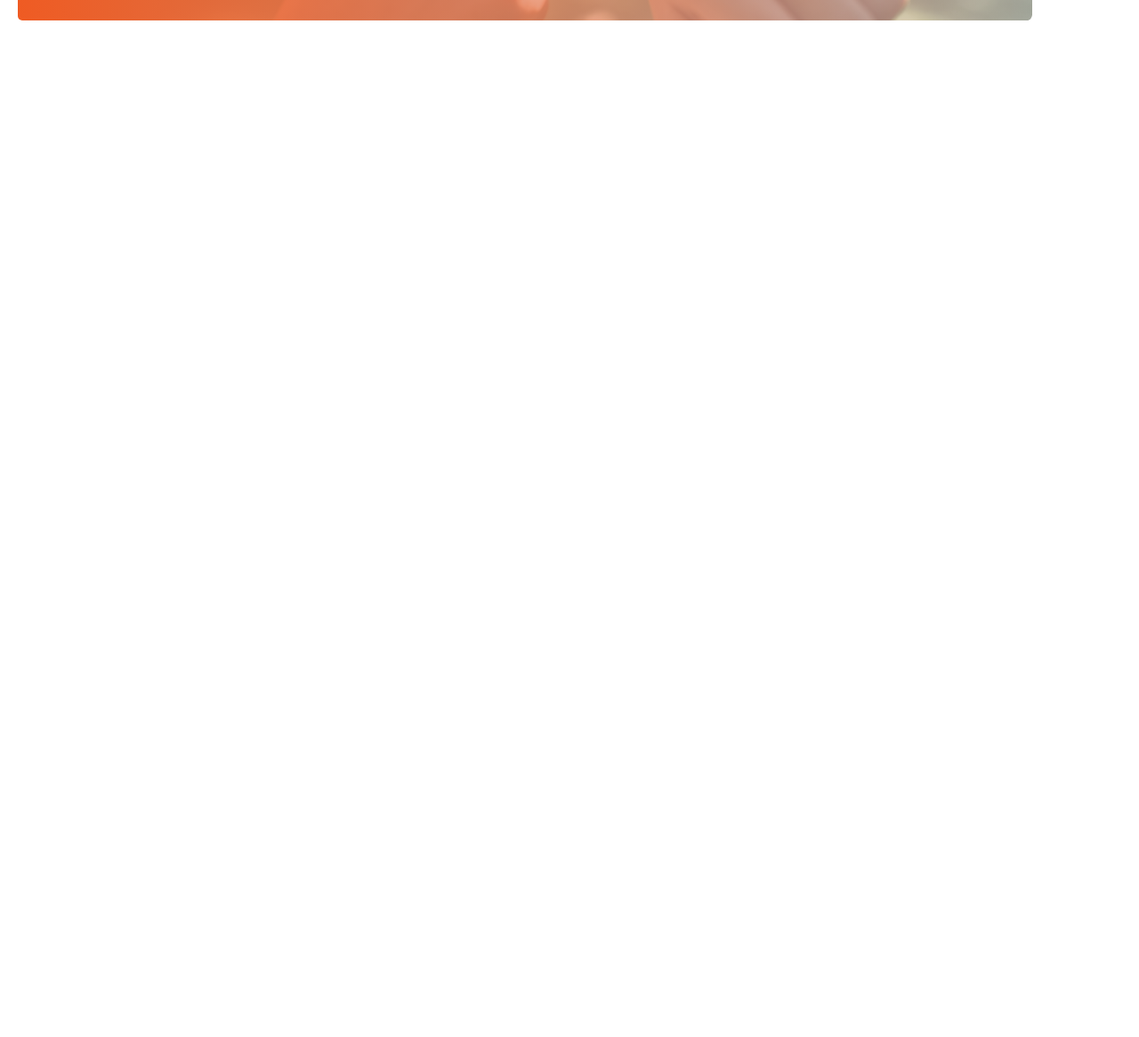
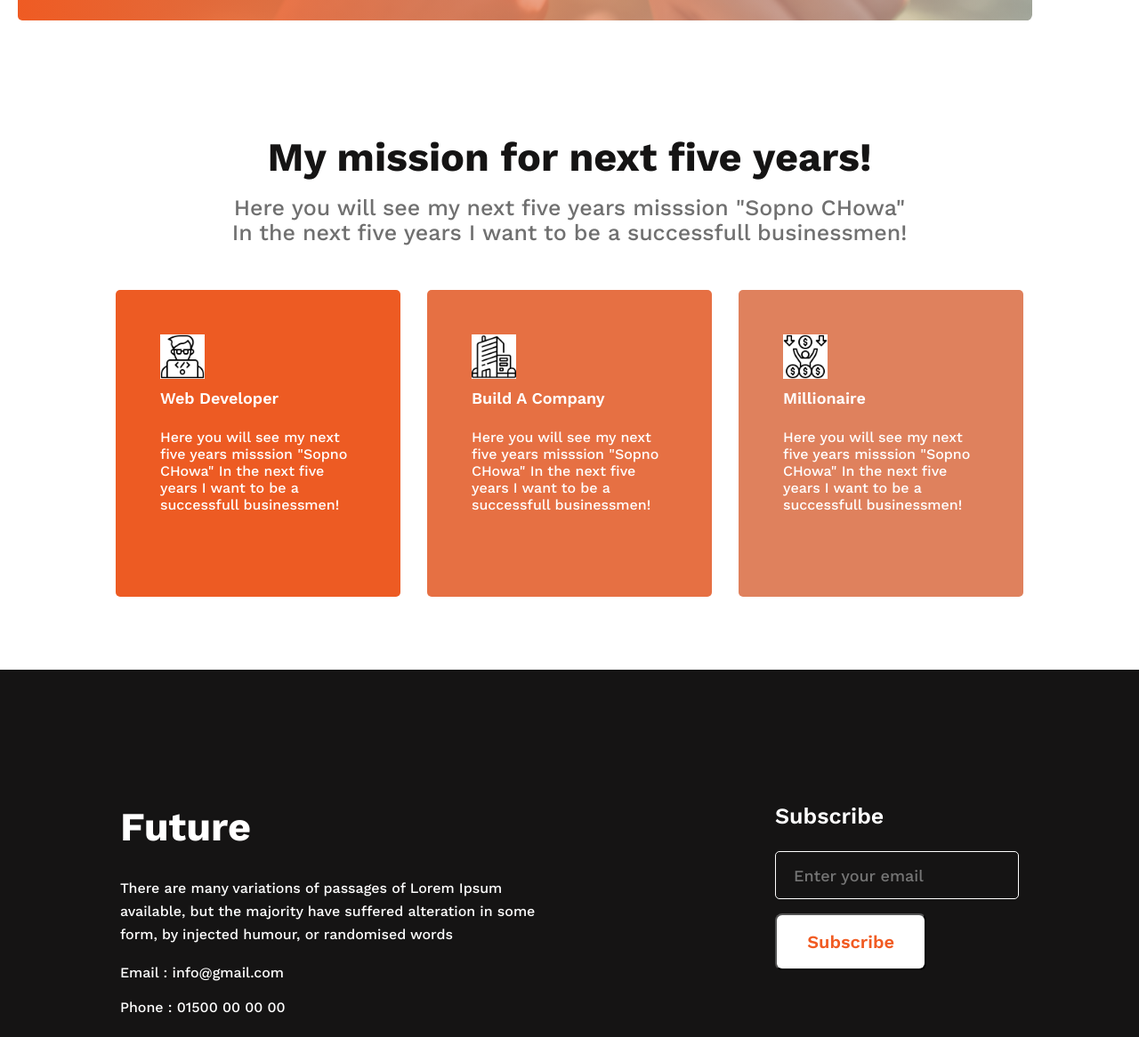
Before and after one commit to erakib/first-assignment, a plain HTML site: page index.html in a window 1280 px wide. Shown: the part 2602-3768 px from the top of the page at 89% size. Before the commit the page ends 2755 px from the top, so only its background shows below. Drawn offline with nearby package versions, Linux system fonts and the light colour scheme.

Commit message:
footer added

```diff
--- a/index.html
+++ b/index.html
@@ -76,8 +76,54 @@
                 <button type="submit" class="callnow-btn">Call Now</button>
             </div>
         </section>
+        <!-- section my-mission start -->
+        <section class="do-plan">
+            <h1 class="plan-tittle">My mission for next five years!</h1>
+            <p class="plans-description">Here you will see my next five years misssion "Sopno CHowa" <br>
+                In the next five years I want to be a successfull businessmen!</p>
+            <div class="plans">
+                <div class="plan1">
+                    <img class="plan-img" src="./images/devs.png" alt="">
+                    <h3 class="pplan-title">Web Developer</h3>
+                    <p class="pplan-description">Here you will see my next five years misssion "Sopno CHowa" In the next
+                        five years I want to be a successfull businessmen!</p>
+                </div>
+                <div class="plan2">
+                    <img class="plan-img" src="./images/commpany.png" alt="">
+                    <h3 class="pplan-title">Build A Company</h3>
+                    <p class="pplan-description">Here you will see my next five years misssion "Sopno CHowa" In the next
+                        five years I want to be a successfull businessmen!</p>
+                </div>
+                <div class="plan3">
+                    <img class="plan-img" src="./images/rich.png" alt="">
+                    <h3 class="pplan-title">Millionaire</h3>
+                    <p class="pplan-description">Here you will see my next five years misssion "Sopno CHowa" In the next
+                        five years I want to be a successfull businessmen!</p>
+                </div>
+            </div>
+        </section>
     </main>
-    <footer></footer>
+    <footer>
+        <div class="footer">
+            <div class="future">
+                <h1 class="feture-title">Future</h1>
+                <p class="feture-description">There are many variations of passages of Lorem Ipsum <br> available, but
+                    the majority have suffered alteration in some <br> form, by injected humour, or randomised words</p>
+                <p class="footer-contact">Email : info@gmail.com</p>
+                <p class="footer-contact">Phone : 01500 00 00 00</p>
+                <div class="socile-icons">
+                    <img src="./images/icons/fb.png" alt="" class="fb">
+                    <img src="./images/icons/twitter.png" alt="" class="twitter">
+                    <img src="./images/icons/youtube.png" alt="" class="yt">
+                </div>
+            </div>
+            <div class="subscribe">
+                <h1 class="subs-tittle">Subscribe</h1>
+                <input type="email" name="email" id="" placeholder="Enter your email" class="email-btn"> <br>
+                <button type="submit" class="subs-btn">Subscribe</button>
+            </div>
+        </div>
+    </footer>
 </body>
 
 </html>
--- a/styles/style.css
+++ b/styles/style.css
@@ -145,3 +145,170 @@
     color: #F15B22;
     margin: 25px 0px 0 60px;
 }
+
+/* plan section styles */
+.do-plan {
+    margin-top: 70px;
+    height: 600px;
+    width: 1020px;
+    margin: auto;
+
+}
+
+.plan-tittle {
+    font-weight: 800;
+    font-size: 55px;
+    margin-bottom: 20px;
+}
+
+.plan-description {
+    color: #707070;
+    font-weight: 400;
+    font-size: 25px;
+    margin-bottom: 50px;
+}
+
+.plans {
+    display: flex;
+    gap: 30px;
+
+}
+
+.plan-tittle {
+    margin-top: 130px;
+    text-align: center;
+    font-size: 45px;
+}
+
+.plans-description {
+    text-align: center;
+    font-size: 25px;
+    line-height: 28px;
+    color: #707070;
+    margin-bottom: 50px;
+}
+
+.plan-img {
+    height: 50px;
+    width: 50px;
+    color: #FFFFFF;
+    background-color: #FFFFFF;
+    ;
+}
+
+.pplan-title {
+    font-weight: 600;
+    font-size: 18px;
+    line-height: 36px;
+    color: #121212;
+    margin-bottom: 16px;
+    color: #FFFFFF;
+
+}
+
+pplan-description {
+    font-weight: 400;
+    font-size: 16px;
+    line-height: 24px;
+
+    color: #707070;
+}
+
+.plan1 {
+    height: 245px;
+    width: 350px;
+    padding: 50px;
+    color: #FFFFFF;
+    background: #ED5B23;
+    border-radius: 5px;
+
+}
+
+.plan2 {
+    height: 245px;
+    width: 350px;
+    padding: 50px;
+    background: #E67043;
+    color: #FFFFFF;
+    border-radius: 5px;
+
+}
+
+.plan3 {
+    height: 245px;
+    width: 350px;
+    padding: 50px;
+    background: #DF815D;
+    color: #FFFFFF;
+    border-radius: 5px;
+
+}
+
+/* footer styles */
+.footer {
+    display: flex;
+    justify-content: space-around;
+    height: 577px;
+    width: auto;
+    background-color: #151414;
+    color: #FFFFFF;
+}
+
+.future {
+    padding-top: 150px;
+}
+
+.feture-title {
+    font-weight: 700;
+    font-size: 45px;
+}
+
+.feture-description {
+    font-weight: 400;
+    font-size: 16px;
+    line-height: 26px;
+    margin-top: 30px;
+}
+
+.footer-contact {
+    margin-top: 20px;
+}
+
+.socile-icons {
+    margin-top: 30px;
+    display: flex;
+    gap: 15px;
+}
+
+.subscribe {
+    padding-top: 150px;
+}
+
+.subs-tittle {
+    font-weight: 600;
+    font-size: 25px;
+    margin-bottom: 25px;
+}
+
+.email-btn {
+    width: 250px;
+    height: 50px;
+    padding-left: 20px;
+    font-weight: 400;
+    font-size: 18px;
+    border: 1px solid #FFFFFF;
+    border-radius: 5px;
+    background: #151414;
+    color: #FFFFFF;
+}
+
+.subs-btn {
+    width: 170.11px;
+    height: 64px;
+    background: #FFFFFF;
+    border-radius: 8px;
+    font-weight: 600;
+    font-size: 20px;
+    color: #F15B22;
+    margin-top: 16px;
+}
```
Also changed, not shown: images/commpany.png (added), images/devs.png (added), images/rich.png (added).
